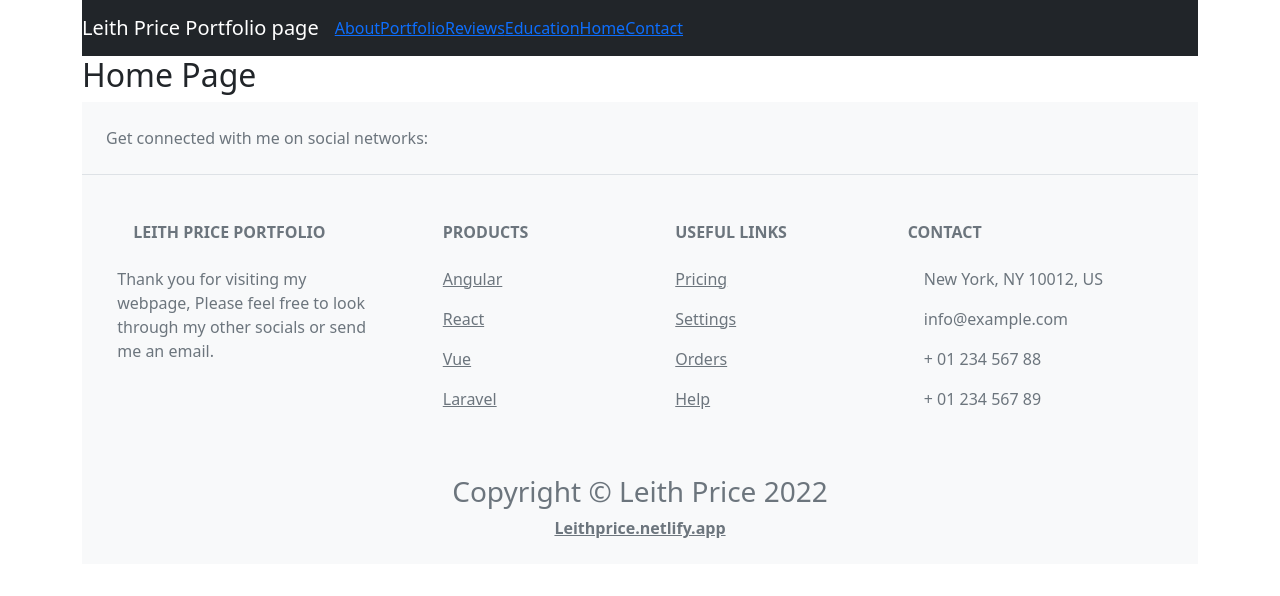
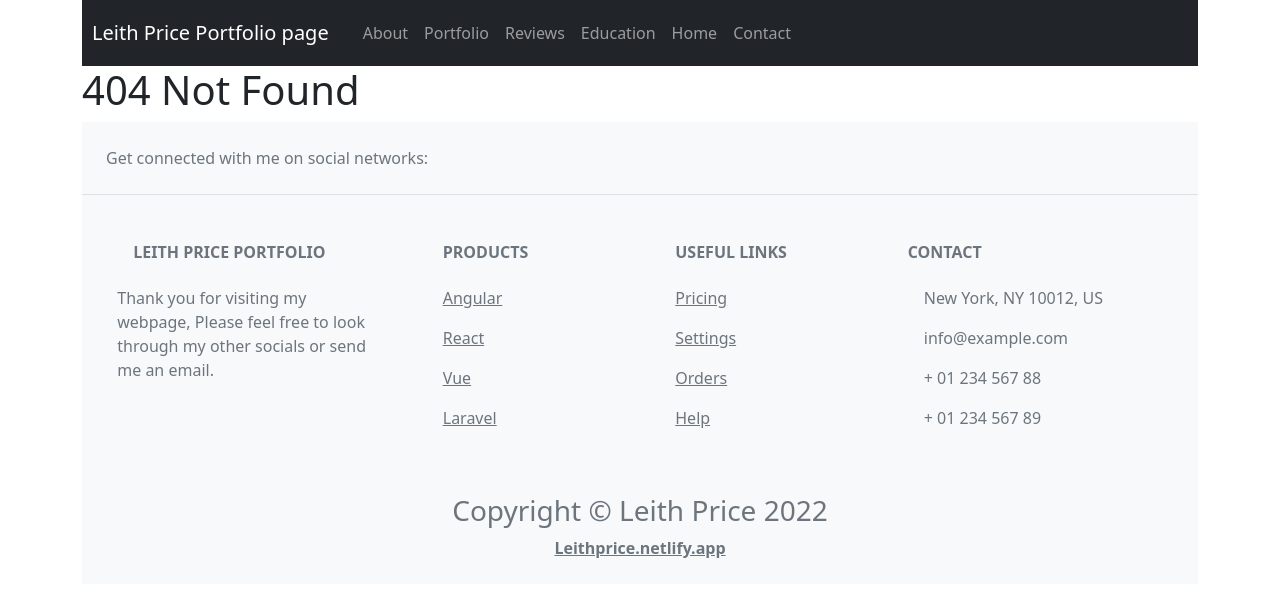
Before and after one commit to LeithPrice/leith_portfolio_page, a React (Create React App) app: page / in a window 1280 px wide. Shown: the top 596 px of the page. Built offline with nearby package versions, Linux system fonts and the light colour scheme.

Commit message:
navbar completed

```diff
--- a/src/components/App.js
+++ b/src/components/App.js
@@ -33,7 +33,7 @@ const sections = [
   },
   {
     title: "Home",
-    url: "/",
+    url: "/home",
   },
   {
     title: "Contact",
@@ -57,7 +57,7 @@ function MainPage() {
 
       <Container>
       <Routes>
-        <Route path="/" element={<Home />} />
+        <Route path="/home" element={<Home />} />
         <Route path="about" element={<About />} />
         <Route path="portfolio" element={<Portfolio />} />
         <Route path="reviews" element={<Reviews />} />
--- a/src/components/NavBar.jsx
+++ b/src/components/NavBar.jsx
@@ -2,49 +2,32 @@ import * as React from "react";
 
 import { Navbar, Nav } from "react-bootstrap";
 
-import { NavLink } from "react-router-dom";
+import { Link } from "react-router-dom";
+
 
 function NavBar(props) {
   const { title, sections } = props;
   return (
     <React.Fragment>
 
-       <Navbar bg="dark" variant={"dark"} expand="lg">
-            <Navbar.Brand href="/">{title}</Navbar.Brand>
+       <Navbar bg="dark" variant={"dark"} expand="lg" style={{justifyContent: 'space-between'}} >
+            <Navbar.Brand href="/home" style={{ padding: '10px'}}>{title}</Navbar.Brand>
             <Navbar.Toggle aria-controls="navbarScroll" />
             <Navbar.Collapse id="navbarScroll">
                 <Nav
                     className="mr-auto my-2 my-lg-0"
-                    style={{ maxHeight: '100px' }}
+                    style={{ maxHeight: '100px', "justifyContent": "space-between" }}
                     navbarScroll
-                >
+                     >
                     {sections.map((section) => (
-                    <NavLink key={section.title} to={section.url}>
-                  {section.title}
-                </NavLink>
-              ))}
+
+                      <Nav.Link as={Link} to={section.url}>{section.title}</Nav.Link>
+
+                    // </Link>
+                    ))}
                 </Nav>
              </Navbar.Collapse>
         </Navbar>
-
-
-
-        {/* <Navbar  bg="dark" variant="dark">
-          <Container>
-            <Navbar.Brand href="/">{title}</Navbar.Brand>
-            </Container>
-        </Navbar>
-        <Navbar  bg="dark" variant="dark">
-            <Container>
-            <Nav className="me-auto">
-              {sections.map((section) => (
-                <NavLink key={section.title} to={section.url}>
-                  {section.title}
-                </NavLink>
-              ))}
-            </Nav>
-          </Container>
-        </Navbar> */}
     </React.Fragment>
   );
 }
```
